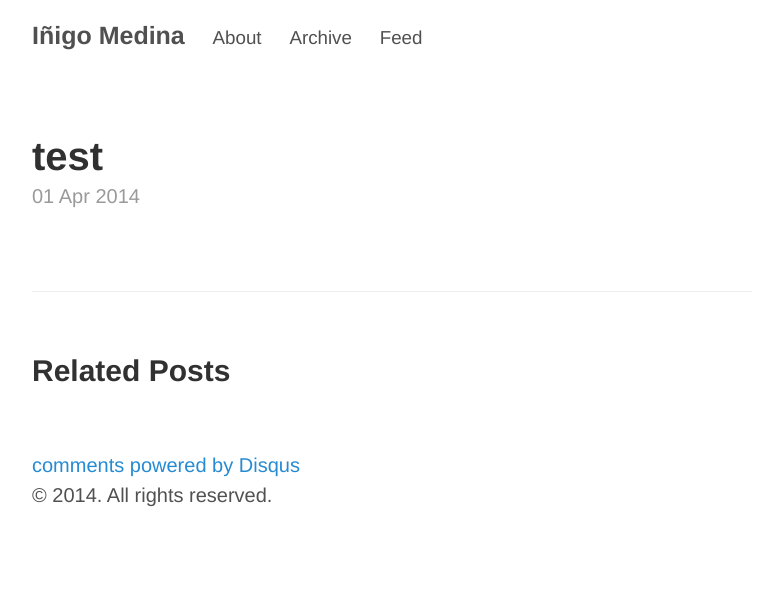
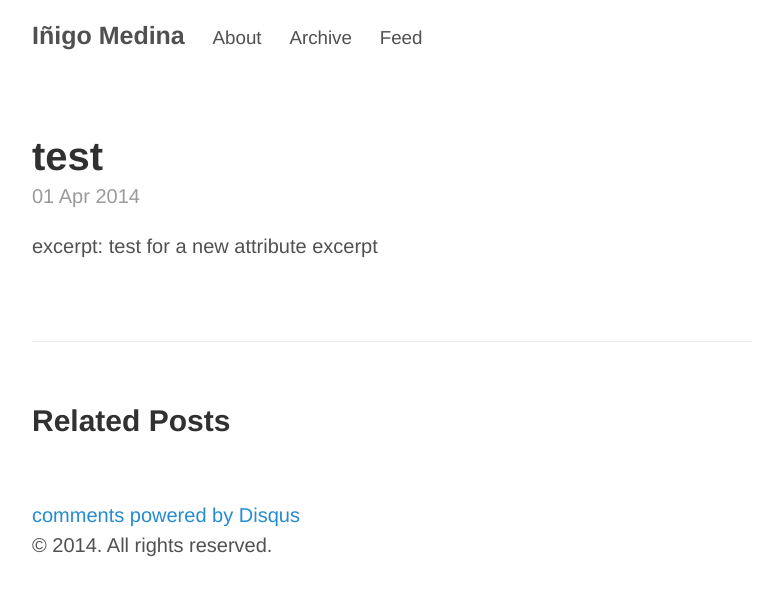
Before and after one commit to grosshat/grosshat.github.io, a Jekyll site: the page built from _posts/2014-04-01-test.md, in a window 1280 px wide. Shown: the top 596 px of the page, without its empty margins (248-1031 px from the left). Built offline with Jekyll 4.4.1, drawn with Linux system fonts in a browser that asks for light colours; Markdown is read by kramdown in place of the engine named in the settings; comment, search, counter and statistics services are not loaded.

Commit message:
Add new attribute excerpt and remove paginator iteration.

```diff
--- a/_posts/2014-04-01-test.md
+++ b/_posts/2014-04-01-test.md
@@ -4,3 +4,5 @@ title: test
 comments: true
 permalink: test-april
 ---
+
+excerpt: test for a new attribute excerpt
--- a/atom.xml
+++ b/atom.xml
@@ -21,6 +21,7 @@ layout: nil
    <link href="{{ site.url }}{{ post.url }}"/>
    <updated>{{ post.date | date_to_xmlschema }}</updated>
    <id>{{ site.url }}{{ post.id }}</id>
+   <content type="html">{{ post.excerpt | xml_escape }}</content>
    <content type="html">{{ post.content | xml_escape }}</content>
  </entry>
  {% endfor %}
--- a/index.html
+++ b/index.html
@@ -4,7 +4,7 @@ title: Home
 ---
 
 <div class="posts">
-  {% for post in paginator.posts %}
+  {% for post in posts %}
   <div class="post">
     <h1 class="post-title">
       <a href="{{ post.url }}">
@@ -12,9 +12,8 @@ title: Home
       </a>
     </h1>
 
+    <p>{{ post.excerpt }}</p>
     <span class="post-date">{{ post.date | date_to_string }}</span>
-
-    {{ post.content }}
   </div>
   {% endfor %}
 </div>
```
